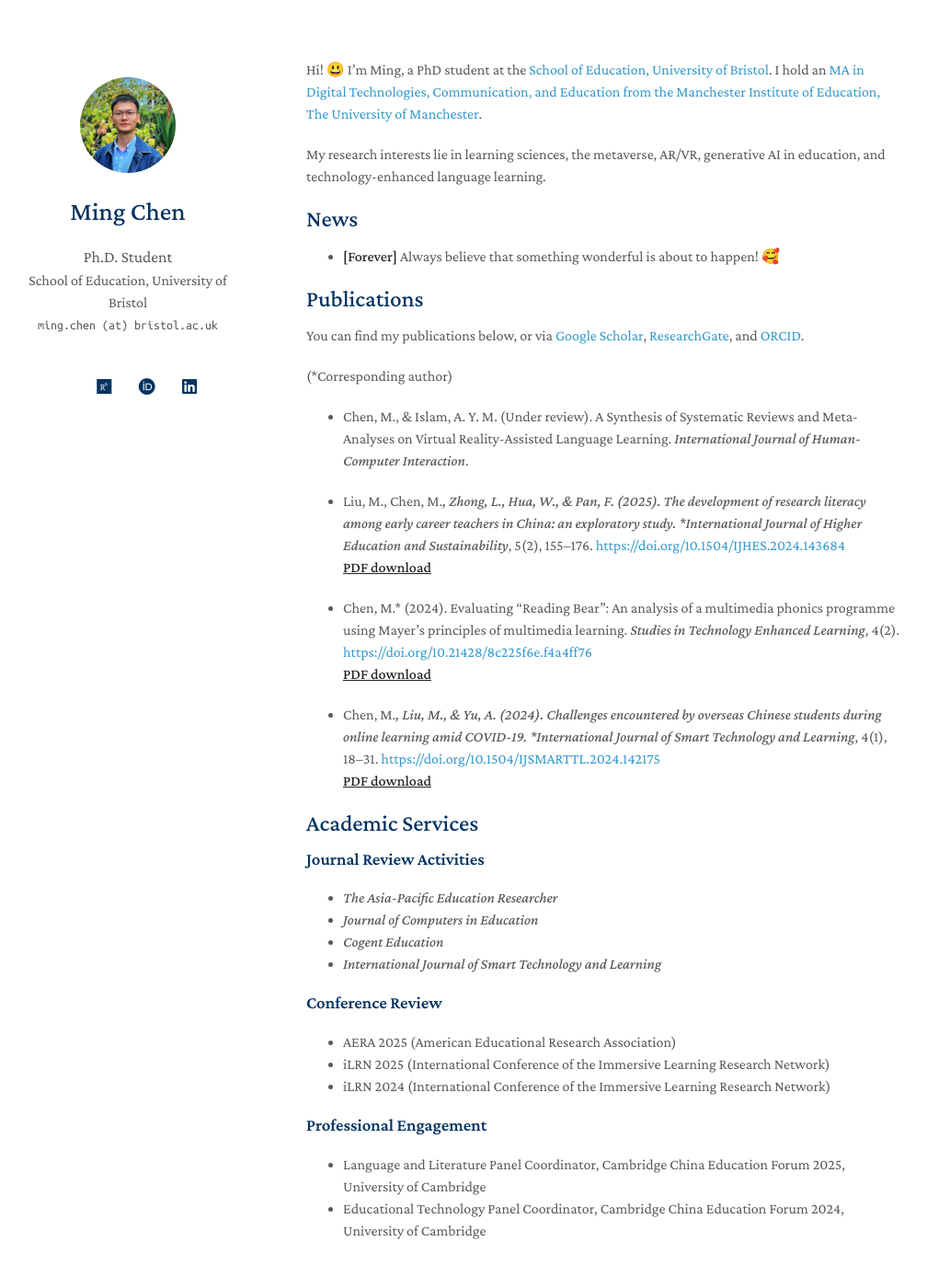
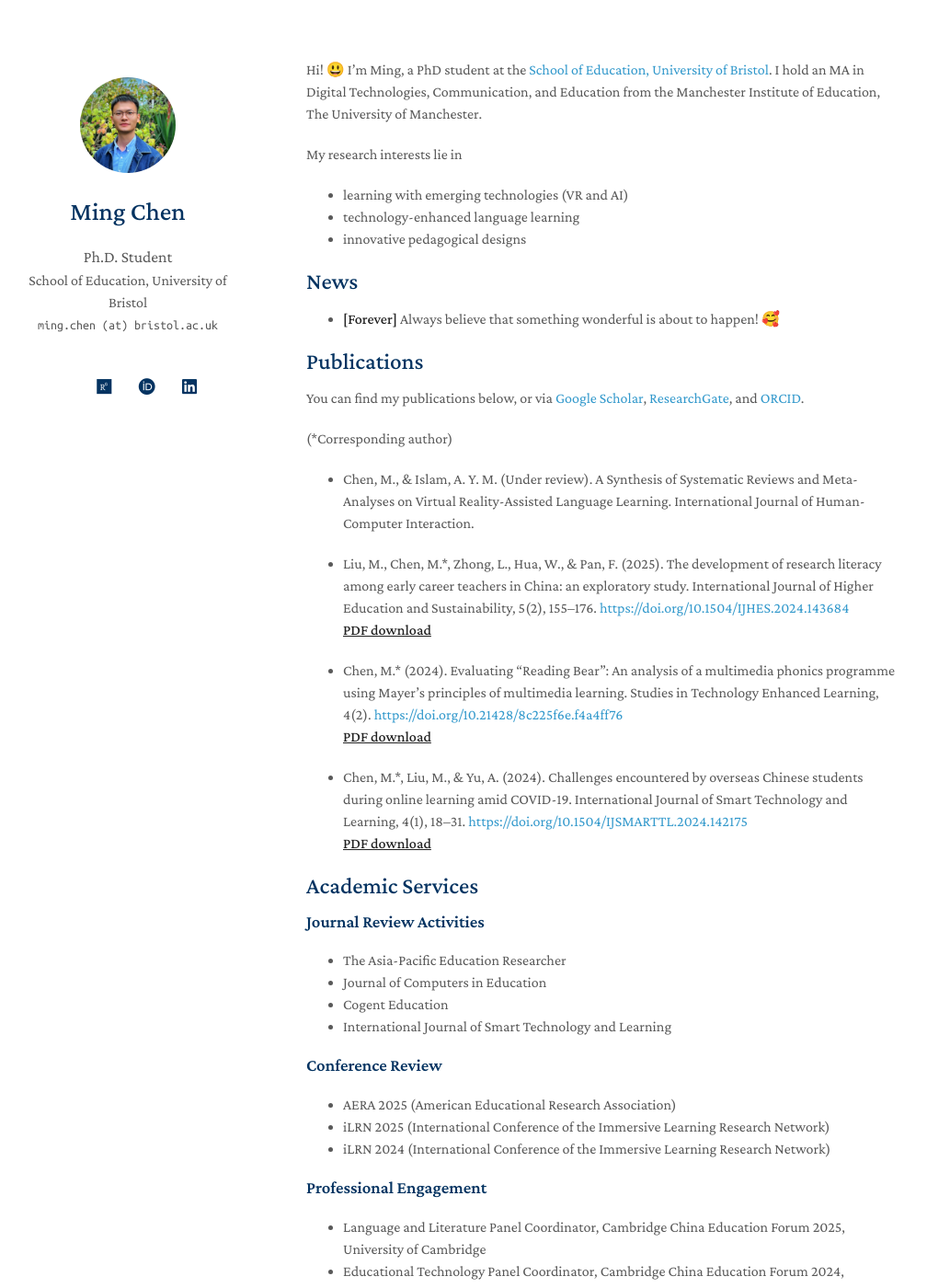
Before and after one commit to EricMingChen/EricMingChen.github.io, a Jekyll site: the page built from index.md, in a window 1280 px wide and 1400 px high. Shown: the whole window at 92% size, without its empty margins (137-1145 px from the left). Built offline with Jekyll 4.4.1, drawn with Linux system fonts in a browser that asks for light colours; a style sheet for code colours, icons or effects is not loaded.

Commit message:
Update index.md

```diff
--- a/index.md
+++ b/index.md
@@ -1,9 +1,13 @@
 ---
 layout: homepage
 ---
-Hi! 😃 I’m Ming, a PhD student at the [School of Education, University of Bristol](https://research-information.bris.ac.uk/en/persons/ming-chen). I hold an [MA in Digital Technologies, Communication, and Education from the Manchester Institute of Education, The University of Manchester](https://www.manchester.ac.uk/study/masters/courses/list/06954/ma-digital-technologies-communication-and-education/).
+Hi! 😃 I’m Ming, a PhD student at the [School of Education, University of Bristol](https://research-information.bris.ac.uk/en/persons/ming-chen). I hold an MA in Digital Technologies, Communication, and Education from the Manchester Institute of Education, The University of Manchester.
 
-My research interests lie in learning sciences, the metaverse, AR/VR, generative AI in education, and technology-enhanced language learning.
+My research interests lie in
+- learning with emerging technologies (VR and AI)
+- technology-enhanced language learning
+- innovative pedagogical designs
+
 
 ## News
 
@@ -15,24 +19,24 @@
 
 (*Corresponding author)
 
-- Chen, M., & Islam, A. Y. M. (Under review). A Synthesis of Systematic Reviews and Meta-Analyses on Virtual Reality-Assisted Language Learning. *International Journal of Human-Computer Interaction*.
+- Chen, M., & Islam, A. Y. M. (Under review). A Synthesis of Systematic Reviews and Meta-Analyses on Virtual Reality-Assisted Language Learning. International Journal of Human-Computer Interaction.
 
-- Liu, M., Chen, M.*, Zhong, L., Hua, W., & Pan, F. (2025). The development of research literacy among early career teachers in China: an exploratory study. *International Journal of Higher Education and Sustainability*, 5(2), 155–176. [https://doi.org/10.1504/IJHES.2024.143684](https://doi.org/10.1504/IJHES.2024.143684)
+- Liu, M., Chen, M.*, Zhong, L., Hua, W., & Pan, F. (2025). The development of research literacy among early career teachers in China: an exploratory study. International Journal of Higher Education and Sustainability, 5(2), 155–176. [https://doi.org/10.1504/IJHES.2024.143684](https://doi.org/10.1504/IJHES.2024.143684)
 [**<ins>PDF download</ins>**](https://www.researchgate.net/publication/386127750_The_development_of_research_literacy_among_early_career_teachers_in_China_An_exploratory_study/link/6745f43a359dcb4d9d3ab10b/download?_tp=eyJjb250ZXh0Ijp7ImZpcnN0UGFnZSI6InByb2ZpbGUiLCJwYWdlIjoicHVibGljYXRpb24iLCJwcmV2aW91c1BhZ2UiOiJwcm9maWxlIn19)
 
-- Chen, M.* (2024). Evaluating “Reading Bear”: An analysis of a multimedia phonics programme using Mayer’s principles of multimedia learning. *Studies in Technology Enhanced Learning*, 4(2). [https://doi.org/10.21428/8c225f6e.f4a4ff76](https://doi.org/10.21428/8c225f6e.f4a4ff76)
+- Chen, M.* (2024). Evaluating “Reading Bear”: An analysis of a multimedia phonics programme using Mayer’s principles of multimedia learning. Studies in Technology Enhanced Learning, 4(2). [https://doi.org/10.21428/8c225f6e.f4a4ff76](https://doi.org/10.21428/8c225f6e.f4a4ff76)
 [**<ins>PDF download</ins>**](https://doi.org/10.21428/8c225f6e.f4a4ff76)
 
-- Chen, M.*, Liu, M., & Yu, A. (2024). Challenges encountered by overseas Chinese students during online learning amid COVID-19. *International Journal of Smart Technology and Learning*, 4(1), 18–31. [https://doi.org/10.1504/IJSMARTTL.2024.142175](https://doi.org/10.1504/IJSMARTTL.2024.142175)
+- Chen, M.*, Liu, M., & Yu, A. (2024). Challenges encountered by overseas Chinese students during online learning amid COVID-19. International Journal of Smart Technology and Learning, 4(1), 18–31. [https://doi.org/10.1504/IJSMARTTL.2024.142175](https://doi.org/10.1504/IJSMARTTL.2024.142175)
 [**<ins>PDF download</ins>**](https://www.researchgate.net/publication/384865566_Challenges_encountered_by_overseas_Chinese_students_during_online_learning_amid_COVID-19/link/670d9175c100fa17c8ccd871/download?_tp=eyJjb250ZXh0Ijp7ImZpcnN0UGFnZSI6InByb2ZpbGUiLCJwYWdlIjoicHVibGljYXRpb24iLCJwcmV2aW91c1BhZ2UiOiJwcm9maWxlIn19)
 
 ## Academic Services
 
 ### Journal Review Activities
-- *The Asia-Pacific Education Researcher*
-- *Journal of Computers in Education*
-- *Cogent Education*
-- *International Journal of Smart Technology and Learning*
+- The Asia-Pacific Education Researcher
+- Journal of Computers in Education
+- Cogent Education
+- International Journal of Smart Technology and Learning
 
 ### Conference Review
 - AERA 2025 (American Educational Research Association)
```
